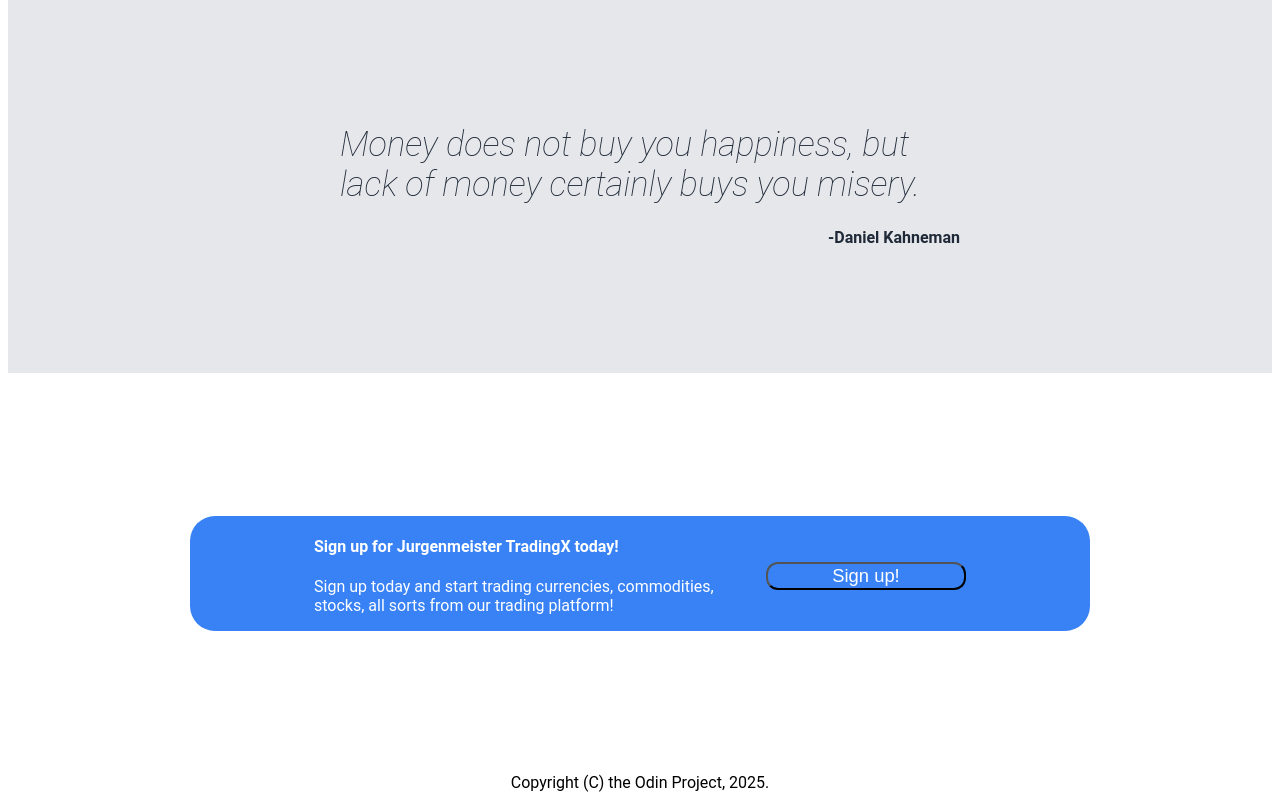
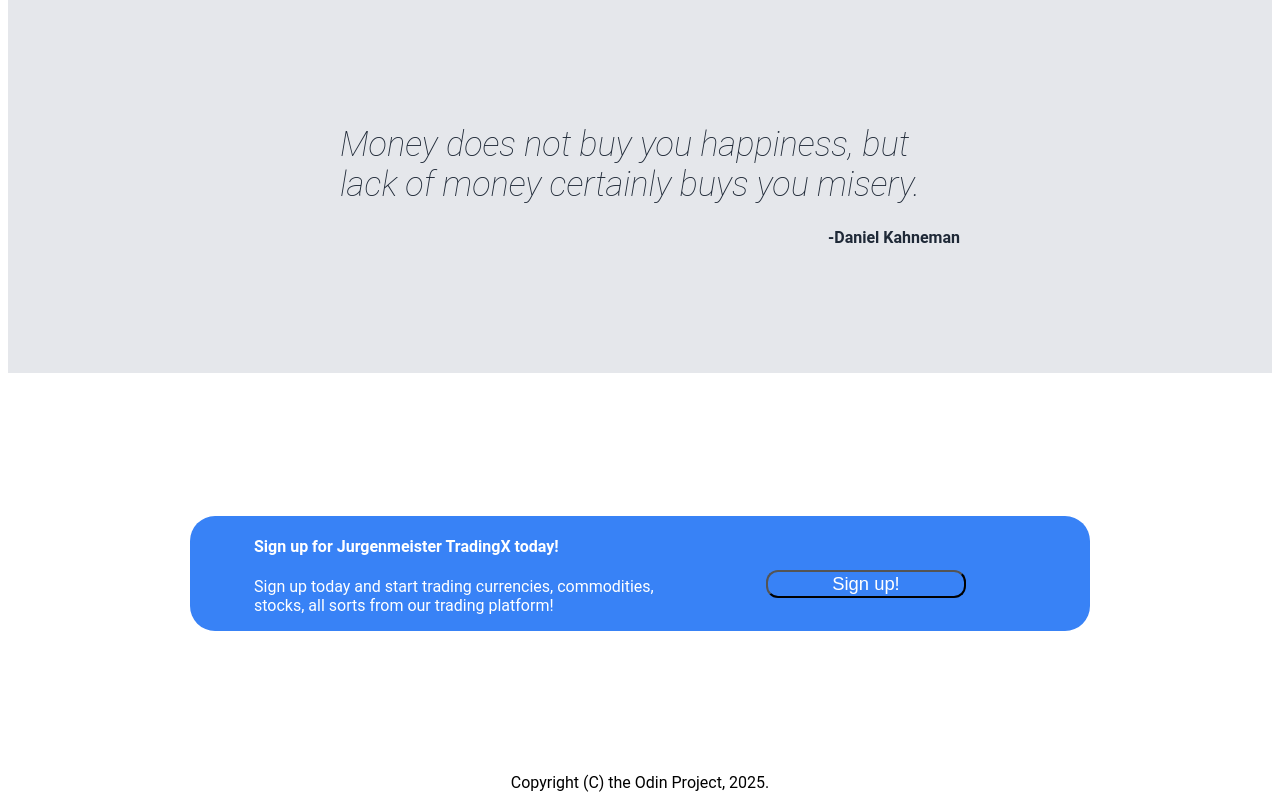
Before and after one commit to crocash-cm/odin-project-landing-page, a plain HTML site: page index.html in a window 1280 px wide. Shown: the part 1051-1851 px from the top of the page. Drawn offline with Linux system fonts and the light colour scheme.

Commit message:
fourth-section CTA flex-wrap and spacing adjustments.

```diff
--- a/css/styles.css
+++ b/css/styles.css
@@ -189,10 +189,14 @@ ul {
     background-color: #3882F6;
     color: white;
     display: flex;
+    flex-wrap: wrap;
+    align-items: center;
+    justify-content: center;
 }
 
 .cta-text {
-    margin-left: 124px;
+    margin-left: 64px;
+    max-width: 400px;
 }
 
 .cta-button {
@@ -207,6 +211,7 @@ ul {
     font-size: 1.15rem;
     border-radius: 12px;
     width: 200px;
+    margin-bottom: 24px;
 }
 
 /* Footer */
```
